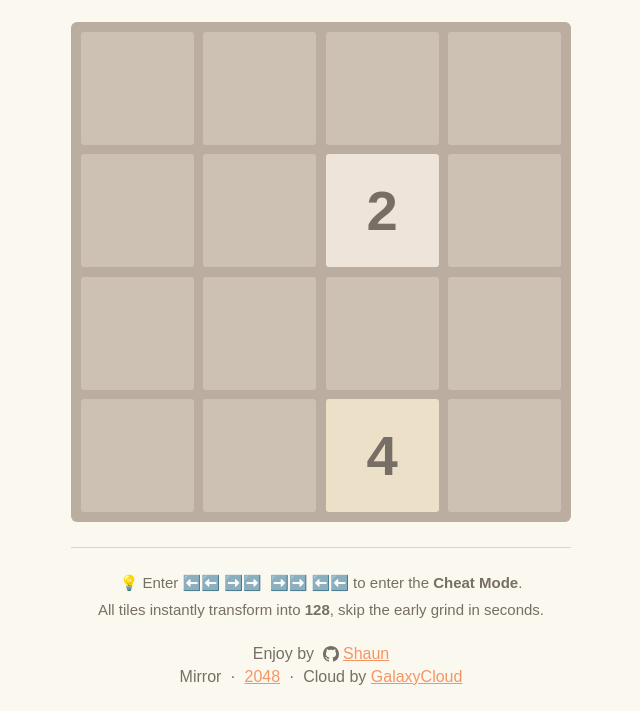
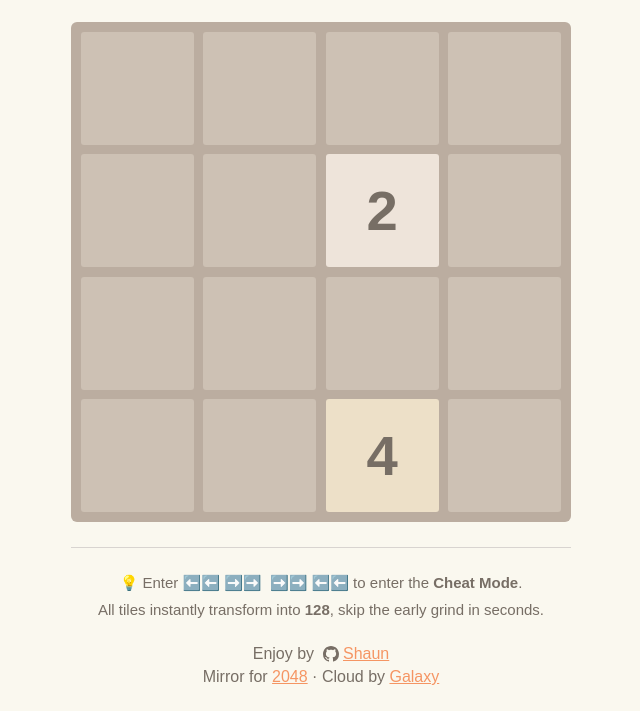
Before and after one commit to sz30/appa, a website: page index.html in a window 1280 px wide. Shown: the part 144-855 px from the top of the page, without its empty margins (319-959 px from the left). Drawn offline with Linux system fonts and the light colour scheme.

Commit message:
Update index.html

```diff
--- a/index.html
+++ b/index.html
@@ -446,9 +446,8 @@
                 <a href="https://github.com/sz30/2048--" target="_blank" class="github-link">Shaun</a>
             </div>
             <div id="sponsor-info">
-                Mirror &nbsp;·&nbsp; <a href="http://2048.765431.xyz" target="_blank">2048</a> &nbsp;·&nbsp; Cloud
-                by
-                <a href="#" target="_blank">GalaxyCloud</a>
+                Mirror for <a href="http://2048.765431.xyz/" target="_blank">2048</a> ·
+                Cloud by <a href="https://galaxycloud.app/" target="_blank">Galaxy</a>
             </div>
         </div>
     </div>
```
